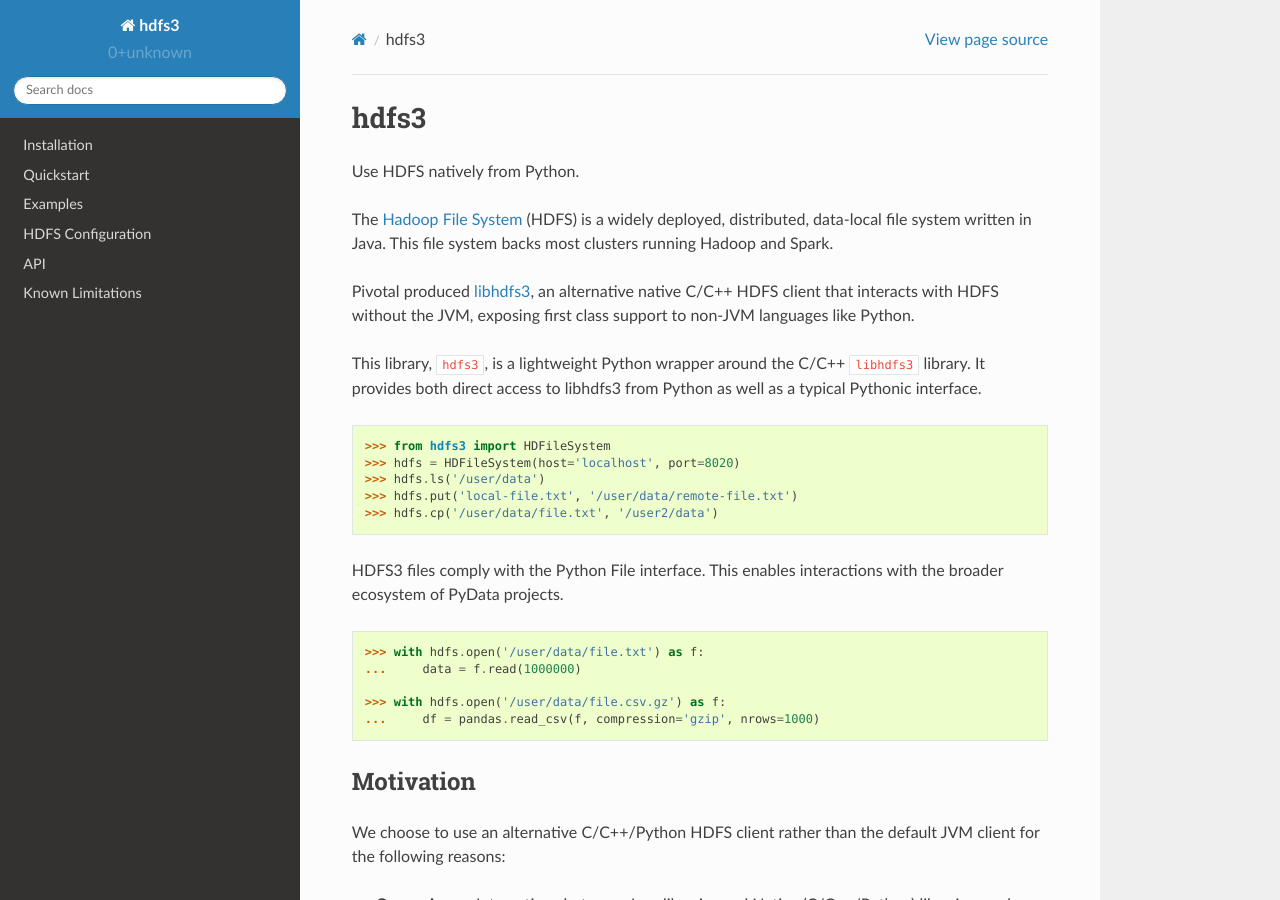
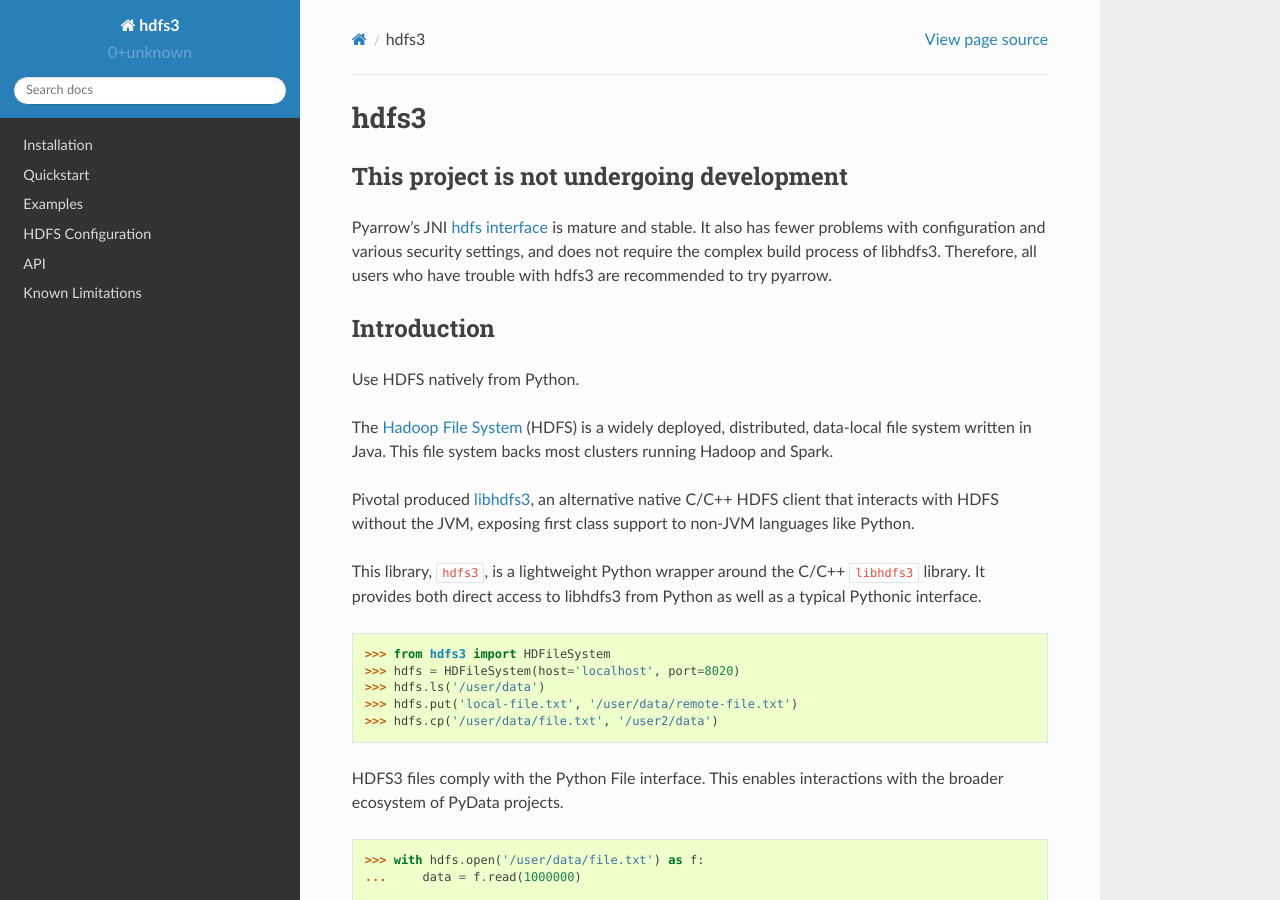
Before and after one commit to dask/hdfs3, a Sphinx documentation site: the page built from docs/source/index.rst, in a window 1280 px wide and 900 px high. Built offline with Sphinx 7.4.7 and the Read the Docs theme 2.0.0, drawn with Linux system fonts in a browser that asks for light colours.

Commit message:
Add non-development messages to documentation and readme (#170)

```diff
--- a/docs/source/index.rst
+++ b/docs/source/index.rst
@@ -1,5 +1,18 @@
 hdfs3
 =====
+
+This project is not undergoing development
+------------------------------------------
+
+Pyarrow's JNI `hdfs interface`_ is mature and stable. It also has fewer problems
+with configuration and various security settings, and does not require the complex
+build process of libhdfs3. Therefore, all users who have trouble with hdfs3 are
+recommended to try pyarrow.
+
+.. _hdfs interface: https://arrow.apache.org/docs/python/filesystems.html#hadoop-file-system-hdfs
+
+Introduction
+------------
 
 Use HDFS natively from Python.
 
```
Also changed, not shown: README.rst (+13 -0 lines).
